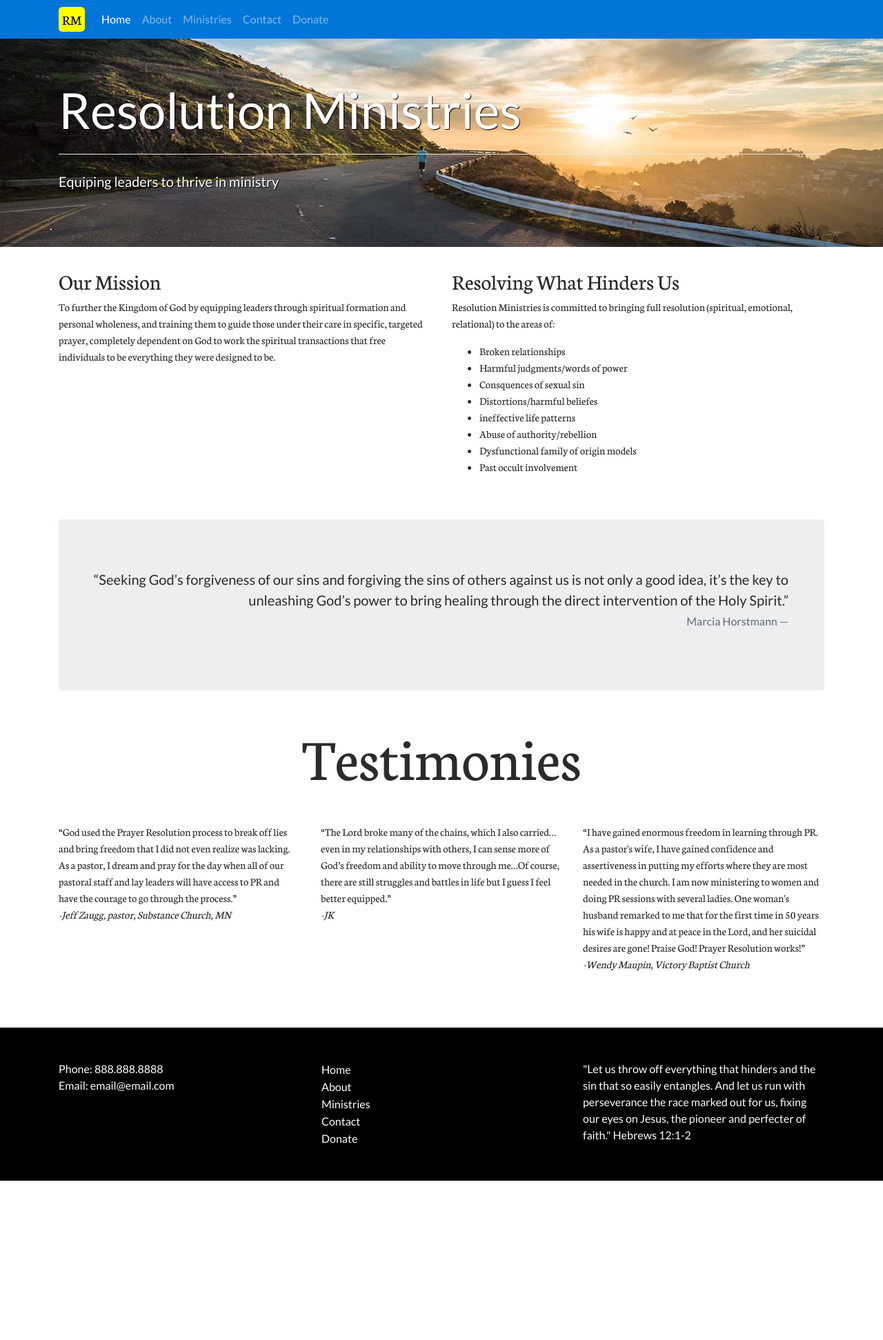
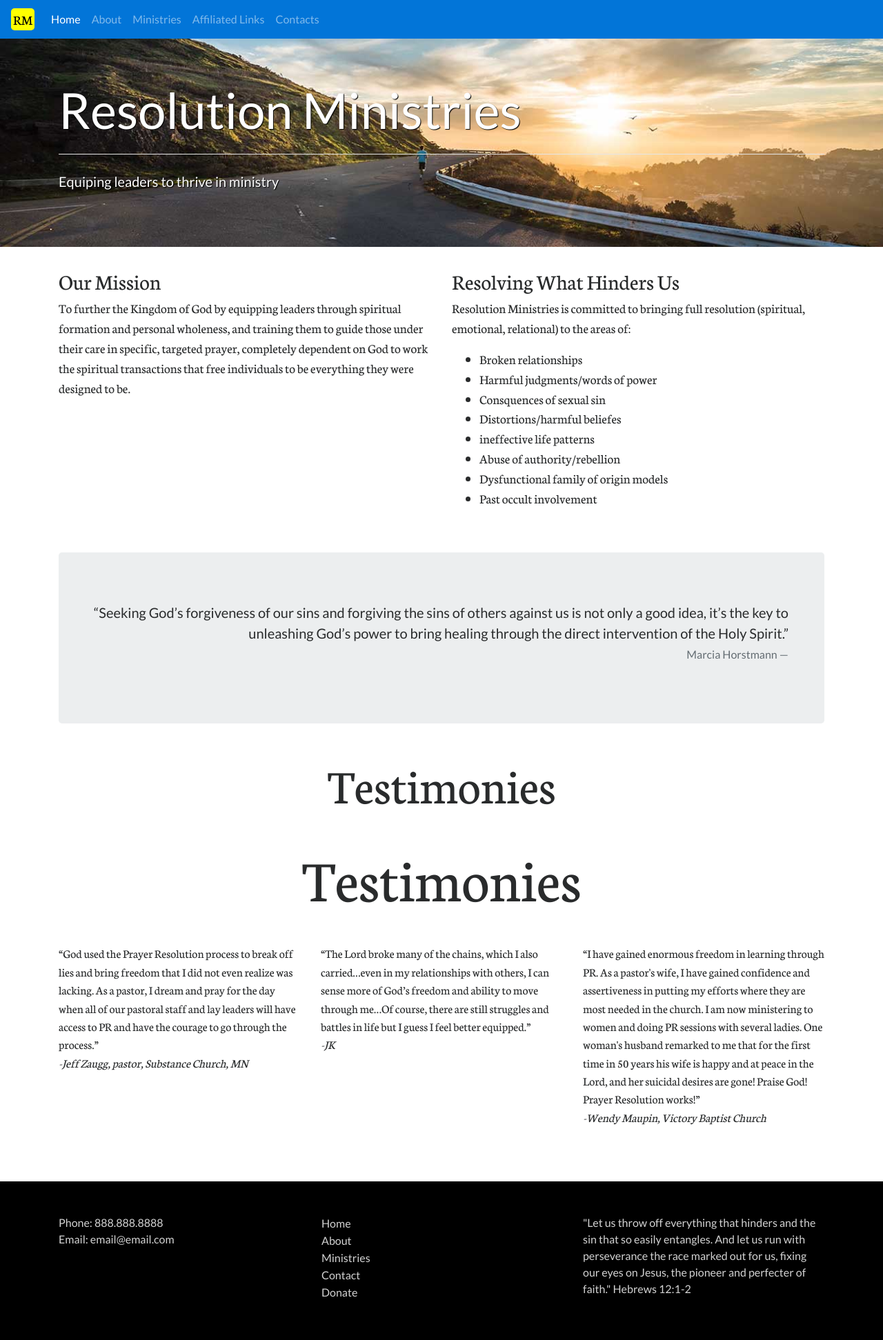
Before and after one commit to horstmannd/resolutionministries, a Jekyll site: the page built from index.html, in a window 1280 px wide. Shown: the whole page at 69% size. Built offline with Jekyll 4.4.1, drawn with Linux system fonts in a browser that asks for light colours; nearby versions of some CDN libraries; before the commit the page ends 1712 px from its top, so only the background shows below that.

Commit message:
Update nav

```diff
--- a/_includes/footer.html
+++ b/_includes/footer.html
@@ -2,11 +2,12 @@
 <footer id="main-footer">
 	<div class="container">
 		<div class="row">
-			<div class="col-md-4">
+			<div class="col-md-4 mb-2">
 				Phone: 888.888.8888<br>
 				Email: email@email.com
 			</div>
-			<div class="col-md-4">
+			<hr class="hidden-md-up my-3">
+			<div class="col-md-4 mb-2">
 				<ul class="list-group">
 				  <li class="list-group-item">Home</li>
 				  <li class="list-group-item">About</li>
@@ -15,6 +16,7 @@
 				  <li class="list-group-item">Donate</li>
 				</ul>
 			</div>
+			<hr class="hidden-md-up my-3">
 			<div class="col-md-4">
 					"Let us throw off everything that hinders and the sin that so easily entangles. And let us run with perseverance the race marked out for us, fixing our eyes on Jesus, the pioneer and perfecter of faith."
 					Hebrews 12:1-2
--- a/_includes/nav.html
+++ b/_includes/nav.html
@@ -1,9 +1,8 @@
 <nav class="navbar navbar-toggleable-sm navbar-inverse bg-faded bg-primary">
-  <div class="container">
-    <a class="navbar-brand rm" href="#">RM</a>
-    <button class="navbar-toggler" type="button" data-toggle="collapse" data-target="#navbarNav" aria-controls="navbarNav" aria-expanded="false" aria-label="Toggle navigation">
+  <button class="navbar-toggler navbar-toggler-right" type="button" data-toggle="collapse" data-target="#navbarNav" aria-controls="navbarNav" aria-expanded="false" aria-label="Toggle navigation">
     <span class="navbar-toggler-icon"></span>
   </button>
+  <a class="navbar-brand" href="#"><span>RM</span></a>
   <div class="collapse navbar-collapse" id="navbarNav">
     <ul id="main-nav" class="navbar-nav">
       <li class="nav-item active">
@@ -16,12 +15,11 @@
         <a class="nav-link" href="#">Ministries</a>
       </li>
       <li class="nav-item">
-          <a class="nav-link" href="#">Contact</a>
+        <a class="nav-link" href="#">Affiliated Links</a>
       </li>
       <li class="nav-item">
-          <a class="nav-link" href="#">Donate</a>
+        <a class="nav-link" href="#">Contacts</a>
       </li>
     </ul>
   </div>
-  </div>
 </nav>
--- a/_layouts/default.html
+++ b/_layouts/default.html
@@ -12,7 +12,7 @@ Jekyll includes print funny on the page. So all code is left-justified.
 <body>
 {% include nav.html %}
 <div id="main-jumbotron" class="jumbotron jumbotron-fluid">
-  <div class="container">
+  <div id="main-container" class="container">
   	<h1 class="display-3">Resolution Ministries</h1>
   	<hr class="my-4">
     <p class="lead">Equiping leaders to thrive in ministry</p>
--- a/css/styles.css
+++ b/css/styles.css
@@ -19,17 +19,21 @@ body {
 	background-color: white;
 }
 
-a.rm:link {
-	background-color: yellow;
-	border-radius: 15%;
+.navbar-brand span {
 	color: black;
-	padding: 3px 5px;
-	color: black;
+    background: yellow;
+    padding: 3px;
+    border-radius: 15%;
 }
 
-a.rm:active {color: black;}
-a.rm:visited {color: black;}
-a.rm:hover {color: black;}
+.mission-and-work p,
+.mission-and-work ul {
+	font-size: 1.2rem;
+}
+
+.testimonies {
+	font-size: 1.1rem;
+}
 
 blockquote {
 	font-family: 'Lato', sans-serif;
@@ -37,7 +41,7 @@ blockquote {
 
 #main-footer {
 	background-color: black;
-	color: white;
+	color: lightgray;
 	margin-top: 5rem;
 	padding: 3rem 0;
 	font-family: 'Lato', sans-serif;
@@ -47,3 +51,5 @@ blockquote {
 	background-color: black;
 	padding: 0 .5rem 0 0;
 }
+
+#main-footer hr {background-color: white;}
--- a/index.html
+++ b/index.html
@@ -3,7 +3,7 @@ layout: default
 title: Home
 ---
 
-<div class="row">
+<div class="row mission-and-work">
   <div class="col-md-6">
     <h2>Our Mission</h2>
     <p>
@@ -36,20 +36,22 @@ title: Home
   </blockquote>
 </div>
 <div class="container text-center">
-  <h2 class="display-2 my-5 hidden-sm-down">Testimonies</h2>
-  <h2 class="display-3 my-5 hidden-md-up">Testimonies</h2>
+  <h2 class="display-4 my-5 hidden-sm-up">Testimonies</h2>
+  <h2 class="display-3 my-5 hidden-sm-down.hidden-lg-up">Testimonies</h2>
+  <h2 class="display-2 my-5 hidden-md-down">Testimonies</h2>
+
 </div>
-<div class="row">
-  <div class="col-md-4 medium mb-3">
+<div class="row testimonies">
+  <div class="col-md-4 mb-3">
     “God used the Prayer Resolution process to break off lies and bring freedom that I did not even realize was lacking. As a pastor, I dream and pray for the day when all of our pastoral staff and lay leaders will have access to PR and have the courage to go through the process.”<br>
     <em>-Jeff Zaugg, pastor, Substance Church, MN</em>
   </div>
-  <div class="col-md-4 medium mb-3">
+  <div class="col-md-4 mb-3">
     “The Lord broke many of the chains, which I also carried…even in my relationships with others, I can sense more of God’s freedom and ability
     to move through me…Of course, there are still struggles and battles in life but I guess I feel better equipped.”<br>
     <em>-JK</em>
   </div>
-  <div class="col-md-4 medium">
+  <div class="col-md-4">
     “I have gained enormous freedom in learning through PR. As a pastor's wife, I have gained confidence and assertiveness in putting my efforts where they are most needed in the church. I am now ministering to women and doing PR sessions with several ladies.  One woman's husband remarked to me that for the first time in 50 years his wife is happy and at peace in the Lord, and her suicidal desires are gone!  Praise God!  Prayer Resolution works!”<br>
     <em>-Wendy Maupin, Victory Baptist Church</em>
   </div>
```
Lines whose indentation alone changed are shown as unchanged.
